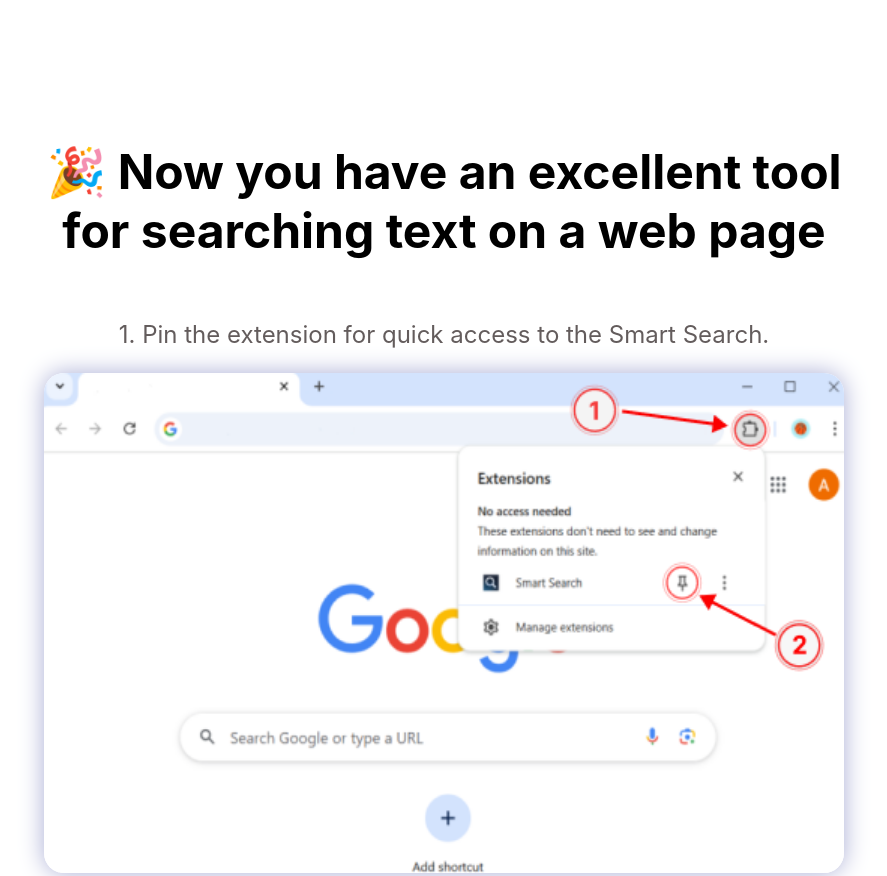
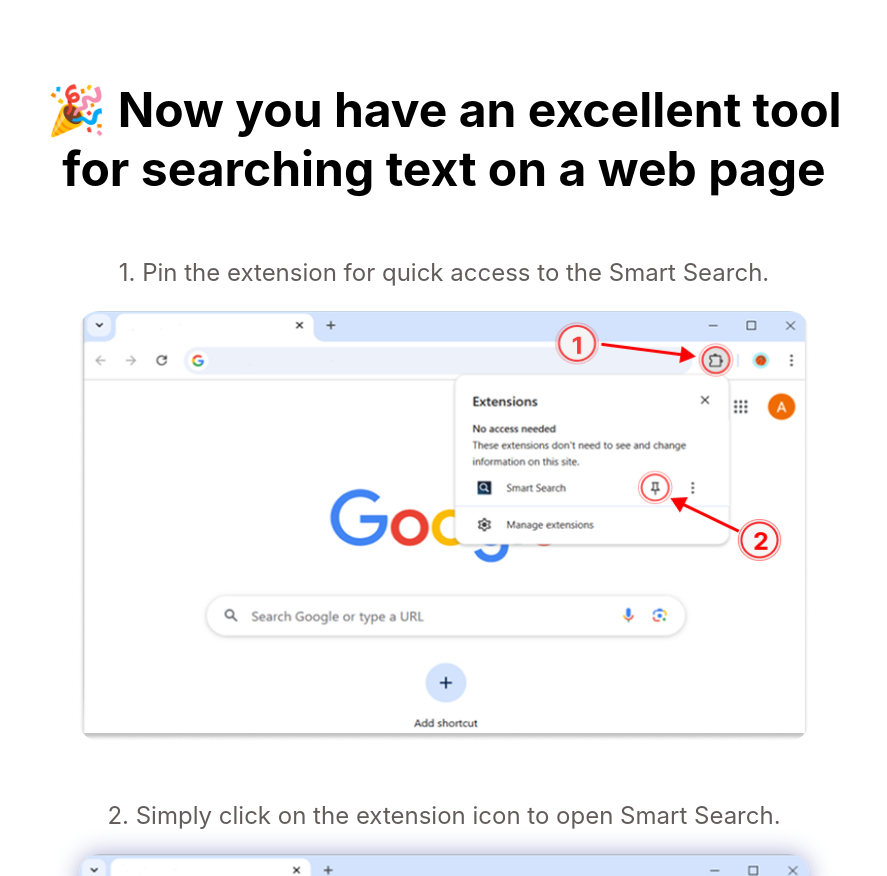
Before and after one commit to CommonPrint/welcome-page-smart-search, a website built with Vite: page index.html in a window 1280 px wide. Shown: the top 876 px of the page, without its empty margins (196-1083 px from the left). Built offline with nearby package versions, Linux system fonts and the light colour scheme.

Commit message:
changed core files

```diff
--- a/index.html
+++ b/index.html
@@ -17,7 +17,7 @@
       <h1 class="title">🎉 Now you have an excellent tool for searching text on a web page</h1>
 
       <p>1. Pin the extension for quick access to the Smart Search.</p>
-      <img class="img" src="./img/wp-1.png" alt="Welcome Image" class="welcome-image"/>
+      <img class="img img-no-shadow" src="./img/wp-1.jpg" alt="Welcome Image" class="welcome-image"/>
       <p>2. Simply click on the extension icon to open Smart Search.</p>
       <img class="img" src="./img/wp-2.png" alt="Welcome Image" class="welcome-image"/>
       <p>3. You can turn the search on or off as you wish, whenever you need to.</p>
--- a/style.css
+++ b/style.css
@@ -11,7 +11,6 @@
     max-width: 1200px;
     margin: 0 auto;
     padding: 40px;
-    margin-top: 70px;
 }
 
 .column {
@@ -35,9 +34,12 @@
 
 .img {
     align-self: center;
-    width: 800px;
-    height: 500px;
+    width: 730px;
+    height: 430px;
     border-radius: 20px;
-    box-shadow: blue;
     box-shadow: rgb(169 173 212) 0px 0px 24px 0px;
 }
+
+.img-no-shadow {
+    box-shadow: none;
+}
```
